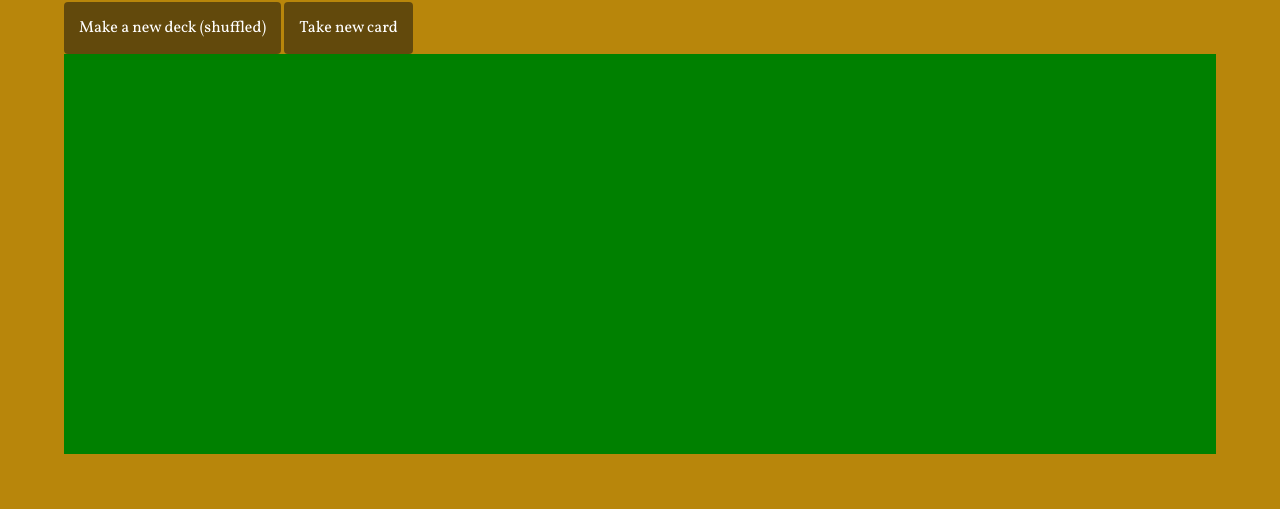
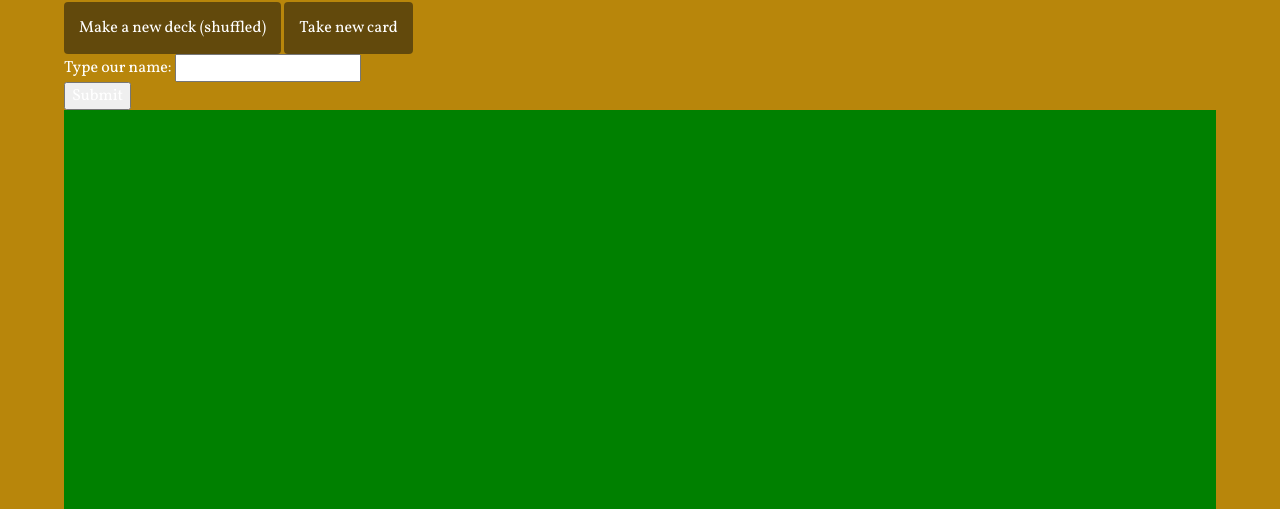
Before and after one commit to fransbernhard/cardGame, a PHP site: page / in a window 1280 px wide. Shown: the part 121-630 px from the top of the page. Run offline with PHP 8.4, Linux system fonts and the light colour scheme.

Commit message:
input field for player

```diff
--- a/index.php
+++ b/index.php
@@ -62,6 +62,10 @@ spl_autoload_register(function ($className) {
 				</header>
 		<button id="btn">Make a new deck (shuffled)</button>
 		<button id="btn2">Take new card</button>
+		<form method="POST">
+			Type our name: <input id="playername" type="text" name="name"><br>
+			<input id="btnregplayer" type="button" value="Submit">
+		</form>
 		<div id="area">
 
 
--- a/js/main.js
+++ b/js/main.js
@@ -71,3 +71,16 @@ $('#btn2').click(function(){
 			});
 
     });
+
+
+$('#btnregplayer').click(function(){
+	var p = $('#playername').val();
+	console.log('working?', p);
+	$.ajax({
+		url: "reg.player.php?name=" + p,
+		success: function (response) {
+			$('section').append(response);
+			console.log("what up?", response);
+		}
+	});
+});
--- a/reg.player.php
+++ b/reg.player.php
@@ -6,7 +6,7 @@ spl_autoload_register(function ($className) {
 
 session_start();
 
-$player = $_GET["hej"];
+$player = $_GET["name"];
 
 $str = file_get_contents("game.dat");
 $table = unserialize($str);
```
Also changed, not shown: 1 other file.
